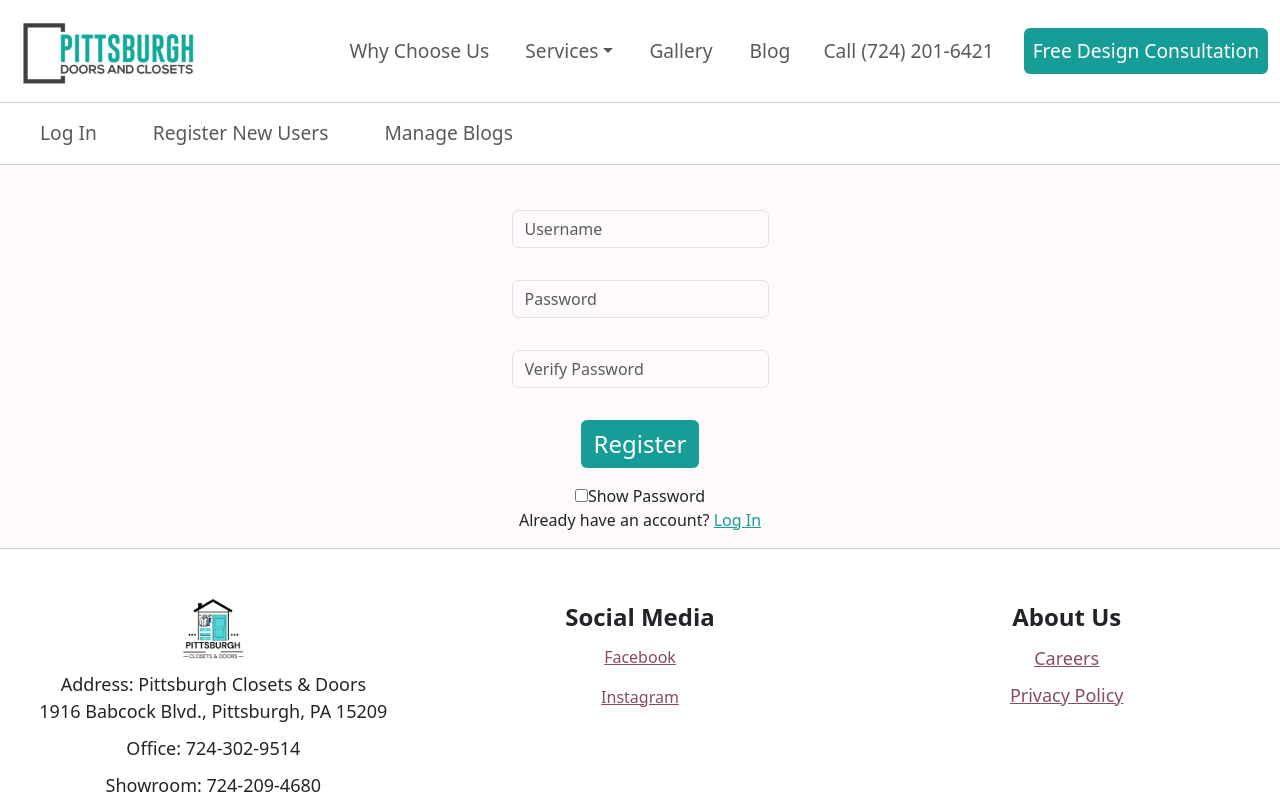
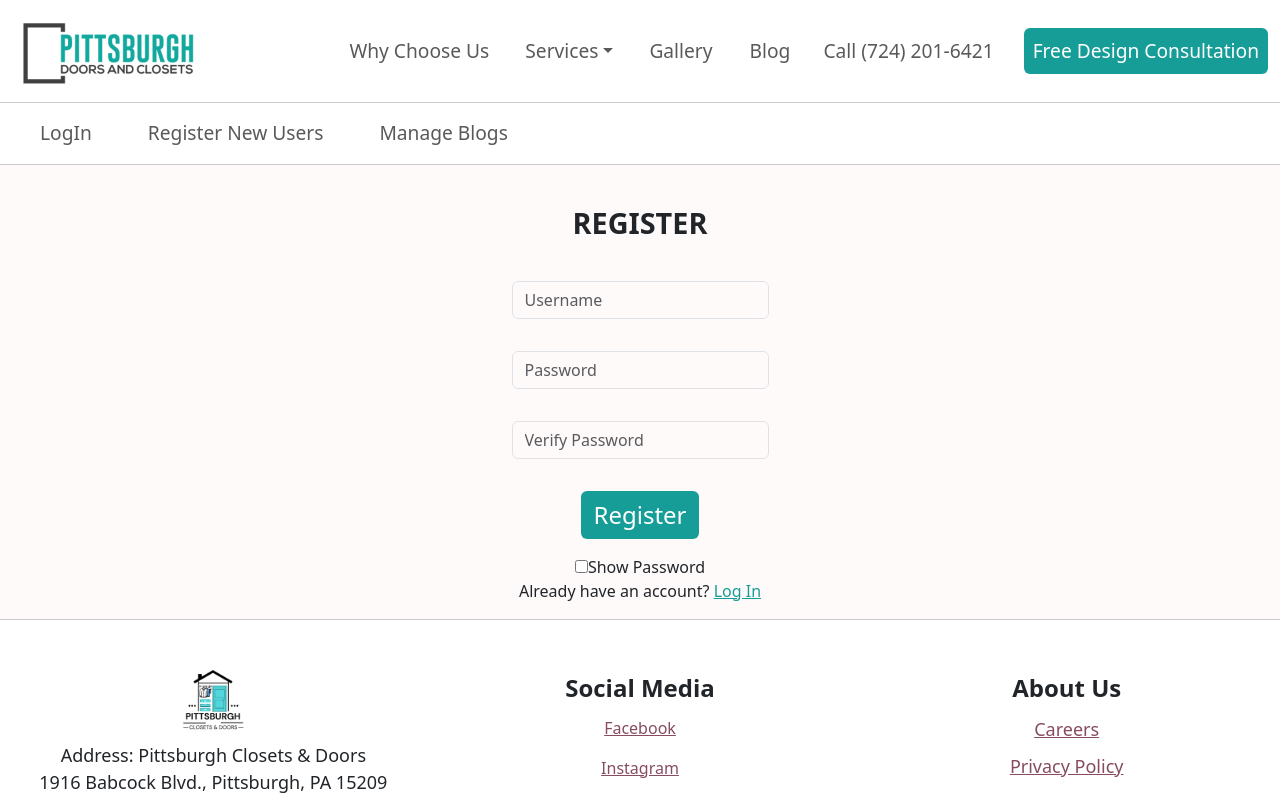
Before and after one commit to JamesWilliamParker/pittsburghcd, a React (Vite) app in the folder client/: page /register in a window 1280 px wide. Built offline with nearby package versions, Linux system fonts and the light colour scheme; sample sign-in values are in the browser's storage.

Commit message:
admin nav buttons

```diff
--- a/client/src/components/AdminNav.jsx
+++ b/client/src/components/AdminNav.jsx
@@ -3,22 +3,32 @@
 const NavBar = () => {
   return (
     <>
-      <Navbar expand="lg" className="app-nav admin" style={{ borderBottom: '1px solid #ccc' }}>
+      <Navbar expand="xs" className="app-nav admin" style={{ borderBottom: '1px solid #ccc' }}>
         <Nav className="me-auto" navbar>
           <NavItem style={{ marginLeft: '20px', marginRight: '20px' }}>
-            <NavLink href="/login">Log In</NavLink>
+            <NavLink href="/login">LogIn</NavLink>
           </NavItem>
 
           <NavItem style={{ marginLeft: '20px', marginRight: '20px' }}>
-            <NavLink href="/register">Register New Users</NavLink>
+            <NavLink href="/register" className="d-none d-sm-flex">
+              Register New Users
+            </NavLink>
+            <NavLink href="/register" className="d-flex d-sm-none">
+              Register
+            </NavLink>
           </NavItem>
 
           <NavItem style={{ marginLeft: '20px', marginRight: '20px' }}>
-            <NavLink href="/blog-configuration">Manage Blogs</NavLink>
+            <NavLink href="/blog-configuration" className="d-none d-sm-flex">
+              Manage Blogs
+            </NavLink>
+            <NavLink href="/blog-configuration" className="d-flex d-sm-none">
+              Blogs
+            </NavLink>
           </NavItem>
         </Nav>
       </Navbar>
-      <div className="spacer"></div>
+      <div className="nav-spacer"></div>
     </>
   );
 };
--- a/client/src/pages/BlogConfiguration.jsx
+++ b/client/src/pages/BlogConfiguration.jsx
@@ -135,6 +135,7 @@
     <div className="page">
       <AdminNav />
       <h2>BLOG CONFIGURATION</h2>
+
       <div className="blog-section">
         <h4>Complete this form and click Add New Blog, then your blog will be added to the top of the list.</h4>
         <Input type="text" value={newBlogTitle} onChange={e => setNewBlogTitle(e.target.value)} placeholder="New Blog Title" required />
```
